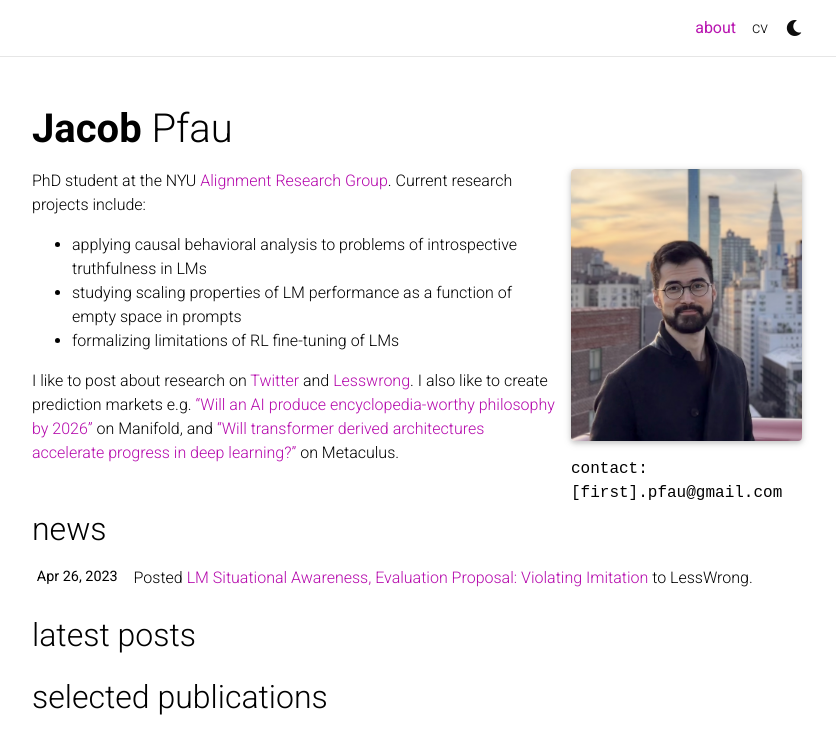
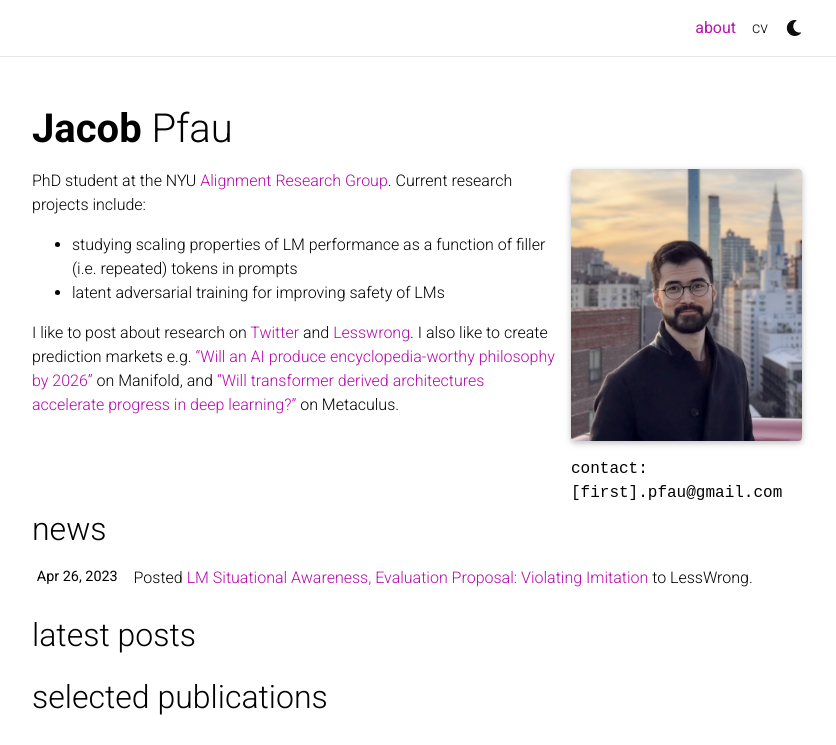
Before and after one commit to JacobPfau/jacobpfau.github.io, a Jekyll site: the page built from _pages/about.md, in a window 1280 px wide and 1015 px high, cut to the strip 0-745 px from the top of the window. Shown: the whole strip, without its empty margins (223-1059 px from the left). Built offline with Jekyll 4.4.1, drawn with Linux system fonts in a browser that asks for light colours; full-size pictures stand in for the smaller copies a plugin makes; comment, search, counter and statistics services are not loaded; a style sheet for code colours, icons or effects is not loaded.

Commit message:
updated resume etc

```diff
--- a/_pages/about.md
+++ b/_pages/about.md
@@ -18,8 +18,7 @@ social: true  # includes social icons at the bottom of the page
 ---
 
 PhD student at the NYU [Alignment Research Group](https://wp.nyu.edu/arg/). Current research projects include:
-- applying causal behavioral analysis to problems of introspective truthfulness in LMs
-- studying scaling properties of LM performance as a function of empty space in prompts
-- formalizing limitations of RL fine-tuning of LMs
+- studying scaling properties of LM performance as a function of filler (i.e. repeated) tokens in prompts
+- latent adversarial training for improving safety of LMs
 
 I like to post about research on [Twitter](https://twitter.com/jacob_pfau) and [Lesswrong](https://www.lesswrong.com/users/jacob-pfau). I also like to create prediction markets e.g. ["Will an AI produce encyclopedia-worthy philosophy by 2026"](https://manifold.markets/JacobPfau/will-an-ai-produce-encyclopediawort?r=SmFjb2JQZmF1) on Manifold, and ["Will transformer derived architectures accelerate progress in deep learning?"](https://www.metaculus.com/questions/5173/transformers-effect-on-ai-research/) on Metaculus.
```
Also changed, not shown: 1 other file.
